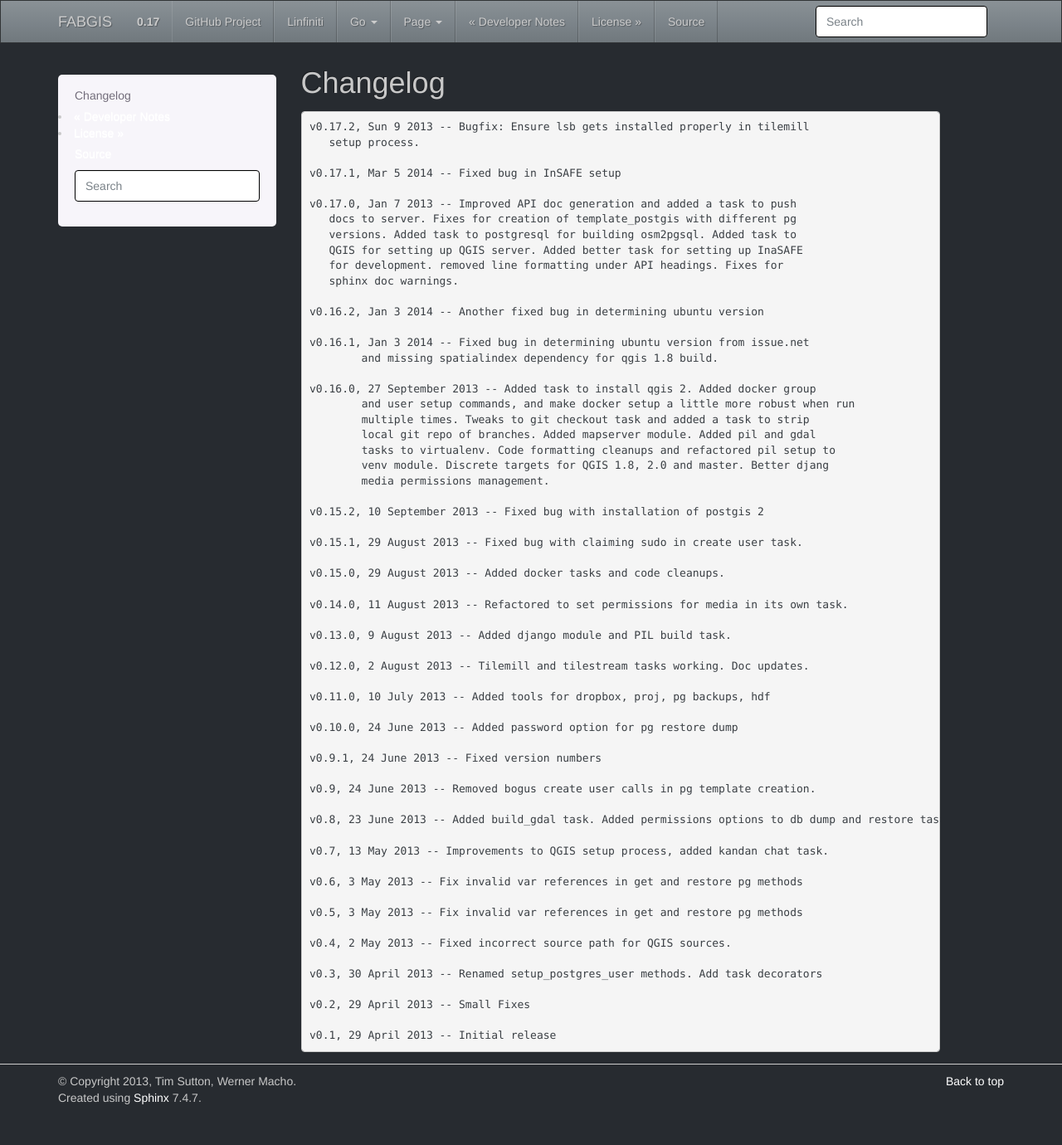
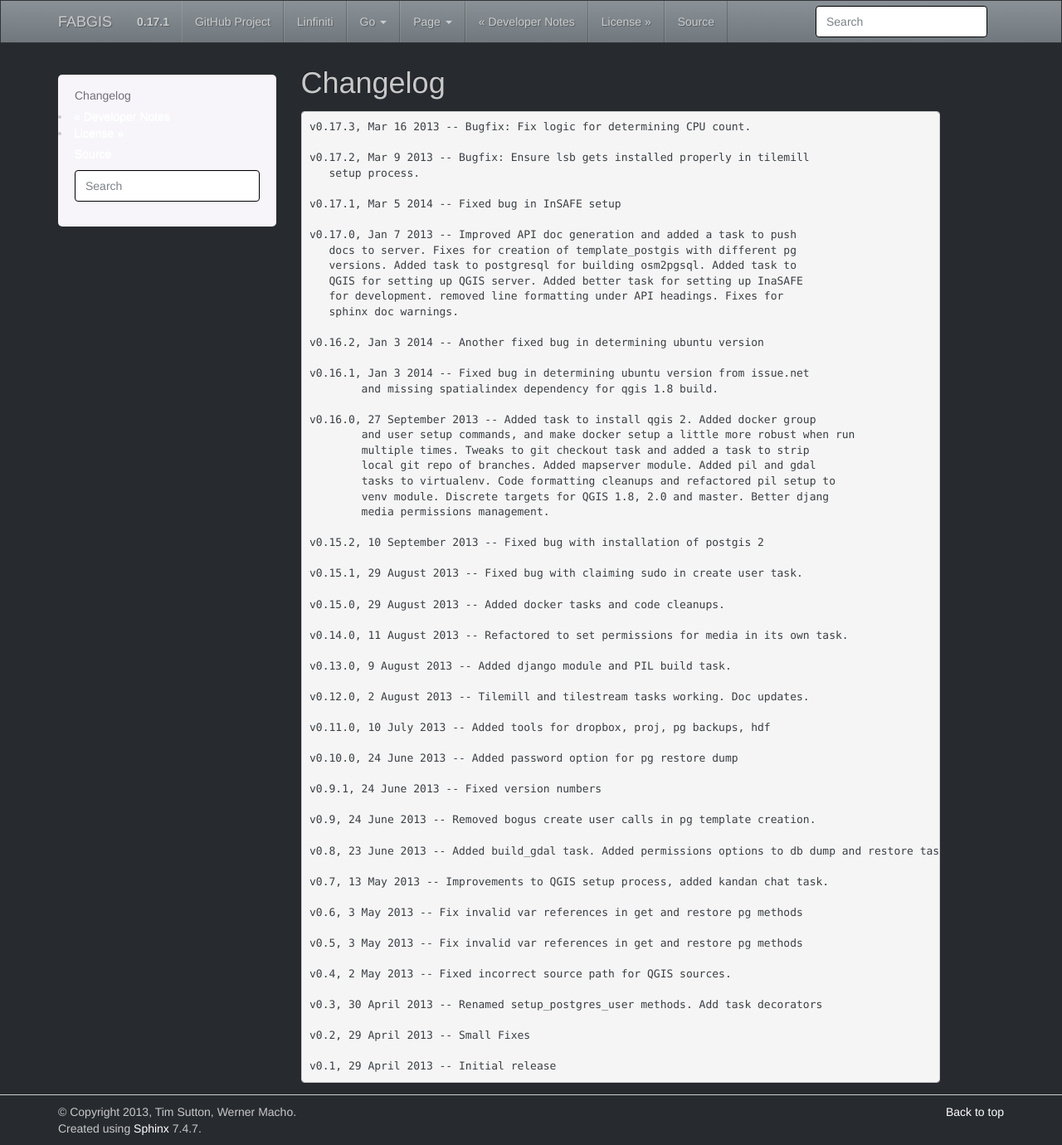
Before and after one commit to timlinux/fabgis, a Sphinx documentation site: the page built from docs/source/changelog.rst, in a window 1280 px wide and 1380 px high. Shown: the whole window at 83% size. Built offline with Sphinx 7.4.7, drawn with Linux system fonts in a browser that asks for light colours; the version number is read from the project's files by our own code; some of the changed lines change nothing that is shown.

Commit message:
In progress softcoding of version number in conf.py

```diff
--- a/CHANGES.txt
+++ b/CHANGES.txt
@@ -1,4 +1,6 @@
-v0.17.2, Sun 9 2013 -- Bugfix: Ensure lsb gets installed properly in tilemill
+v0.17.3, Mar 16 2013 -- Bugfix: Fix logic for determining CPU count.
+
+v0.17.2, Mar 9 2013 -- Bugfix: Ensure lsb gets installed properly in tilemill
    setup process.
 
 v0.17.1, Mar 5 2014 -- Fixed bug in InSAFE setup
--- a/docs/source/conf.py
+++ b/docs/source/conf.py
@@ -19,6 +19,9 @@
         os.path.join(os.path.dirname(__file__), '..', '..')
     )
 )
+
+# So we can get the version from setup.py
+from setup import setup
 
 print sys.path
 # ...
@@ -59,9 +62,11 @@
 # built documents.
 #
 # The short X.Y version.
-version = '0.17'
+setup_version = setup[version]
+tokens = setup_version.split['.']
+version = '%s.%s' % (tokens[0], tokens[1])
 # The full version, including alpha/beta/rc tags.
-release = '0.17.1'
+release = setup_version
 
 # The language for content autogenerated by Sphinx. Refer to documentation
 # for a list of supported languages.
```
